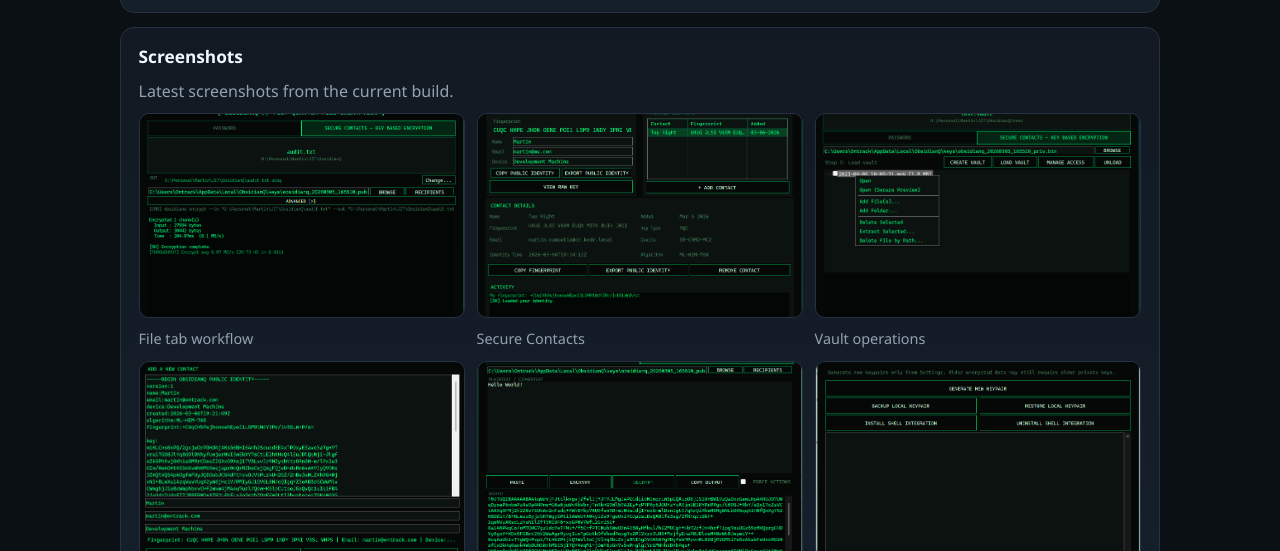
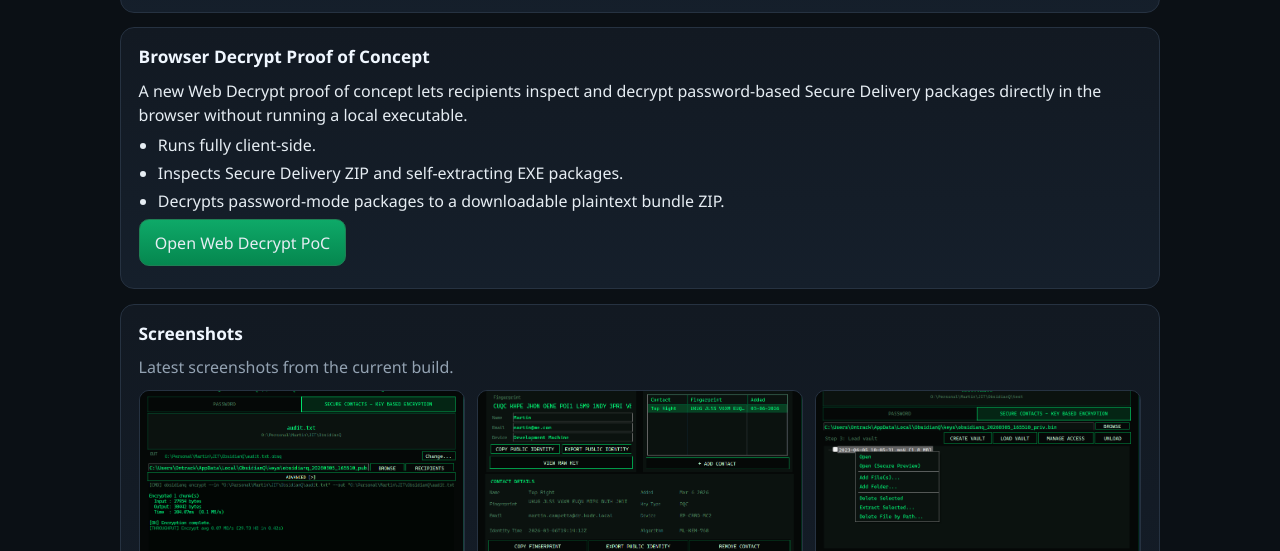
Before and after one commit to mcampetta/ObsidianQ, a plain HTML site: page docs/index.html in a window 1280 px wide. Shown: the part 815-1366 px from the top of the page. Drawn offline with Linux system fonts and the light colour scheme.

Commit message:
Add Web Decrypt link to Pages homepage

```diff
--- a/docs/index.html
+++ b/docs/index.html
@@ -30,6 +30,7 @@
       <div class="hero-actions">
         <a class="btn btn-primary" href="https://github.com/mcampetta/ObsidianQ">View on GitHub</a>
         <a class="btn btn-primary" href="https://github.com/mcampetta/ObsidianQ/releases/latest">Download Latest Release</a>
+        <a class="btn btn-primary" href="web-decrypt/">Try Web Decrypt PoC</a>
       </div>
     </div>
   </header>
@@ -68,6 +69,22 @@
         <li>Choose a portable ZIP archive or a single EXE package for recipients who do not have ObsidianQ installed.</li>
         <li>Inspect Secure Delivery ZIP and EXE packages before extraction to verify metadata and payload integrity.</li>
       </ul>
+    </section>
+
+    <section class="card">
+      <h2>Browser Decrypt Proof of Concept</h2>
+      <p>
+        A new Web Decrypt proof of concept lets recipients inspect and decrypt password-based Secure Delivery packages
+        directly in the browser without running a local executable.
+      </p>
+      <ul>
+        <li>Runs fully client-side.</li>
+        <li>Inspects Secure Delivery ZIP and self-extracting EXE packages.</li>
+        <li>Decrypts password-mode packages to a downloadable plaintext bundle ZIP.</li>
+      </ul>
+      <p>
+        <a class="btn btn-primary" href="web-decrypt/">Open Web Decrypt PoC</a>
+      </p>
     </section>
 
     <section class="card" id="media">
```
